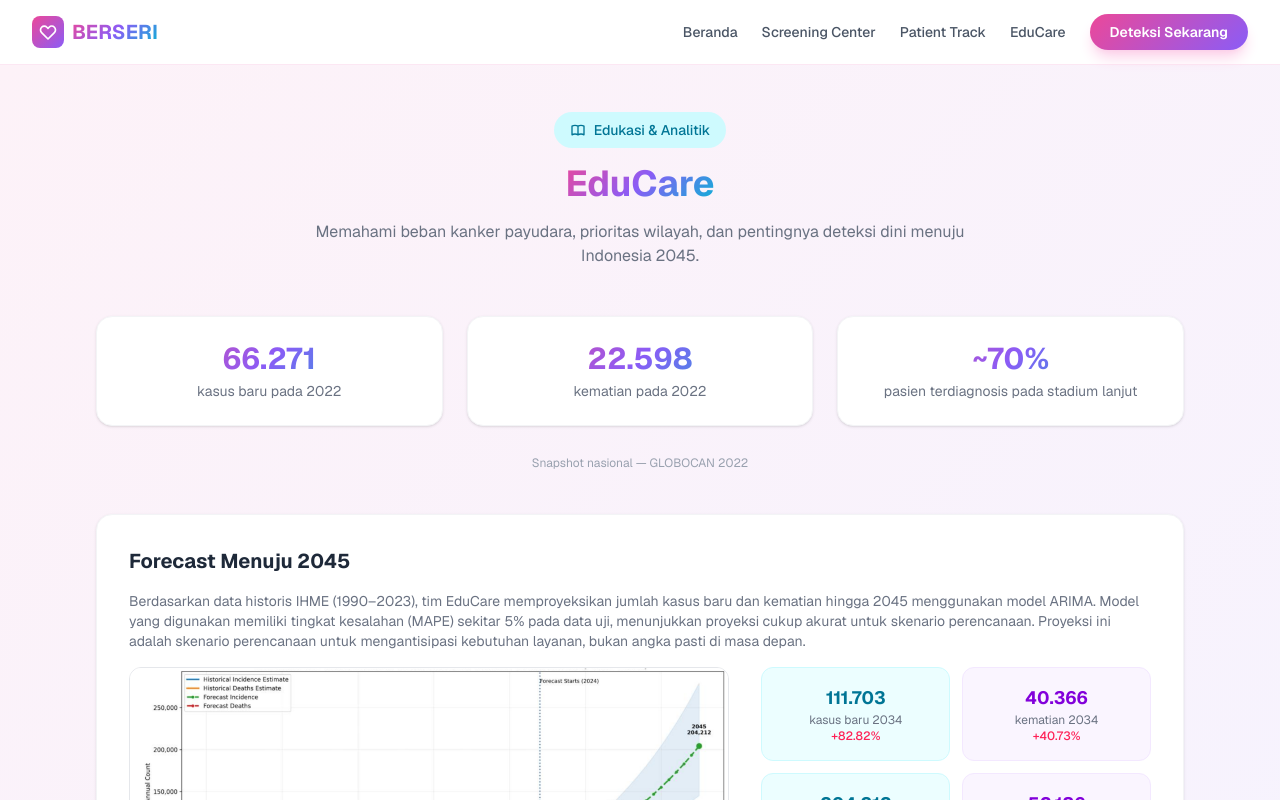
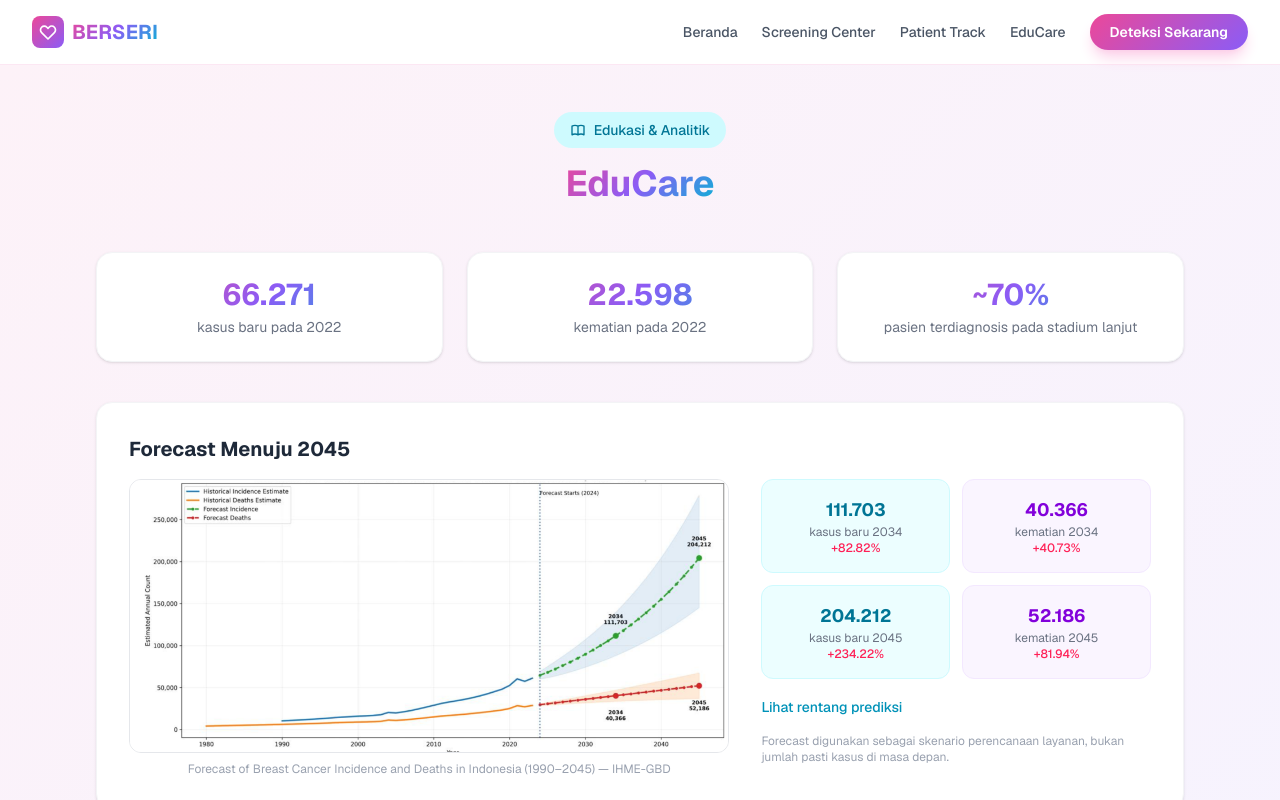
Before and after one commit to AlthafSyakirMaulana/breastcare-ai, a Next.js app: page /educare in a window 1280 px wide. Shown: the top 800 px of the page. Built offline with nearby package versions, Linux system fonts and the light colour scheme.

Commit message:
feat: forecast section layout with image left and metrics right

```diff
--- a/src/app/educare/page.tsx
+++ b/src/app/educare/page.tsx
@@ -48,9 +48,6 @@ export default function EduCarePage() {
               <h1 className="text-3xl sm:text-4xl font-bold mb-4">
                 <span className="gradient-text">EduCare</span>
               </h1>
-              <p className="text-gray-500 max-w-2xl mx-auto">
-                Memahami beban kanker payudara, prioritas wilayah, dan pentingnya deteksi dini menuju Indonesia 2045.
-              </p>
             </div>
 
             {/* Stat Cards */}
@@ -67,18 +64,12 @@ export default function EduCarePage() {
                 <p className="text-3xl font-bold gradient-text">~{data.nationalSnapshot2022.lateStageDiagnosisPercent}%</p>
                 <p className="text-sm text-gray-500 mt-1">pasien terdiagnosis pada stadium lanjut</p>
               </div>
-              <div className="md:col-span-3 text-center">
-                <span className="text-xs text-gray-400">Snapshot nasional — {data.nationalSnapshot2022.source}</span>
-              </div>
             </div>
 
             {/* 2. FORECAST */}
             <div className="bg-white rounded-2xl border border-gray-100 shadow-sm overflow-hidden mb-10 animate-slide-up stagger-2">
               <div className="p-6 sm:p-8">
                 <h2 className="text-xl font-bold text-gray-800 mb-4">Forecast Menuju 2045</h2>
-                <p className="text-sm text-gray-500 mb-4">
-                  Berdasarkan data historis IHME (1990–2023), tim EduCare memproyeksikan jumlah kasus baru dan kematian hingga 2045 menggunakan model ARIMA. Model yang digunakan memiliki tingkat kesalahan (MAPE) sekitar 5% pada data uji, menunjukkan proyeksi cukup akurat untuk skenario perencanaan. Proyeksi ini adalah skenario perencanaan untuk mengantisipasi kebutuhan layanan, bukan angka pasti di masa depan.
-                </p>
                 <div className="grid grid-cols-1 lg:grid-cols-5 gap-8 items-start">
                   <div className="lg:col-span-3">
                     <img
@@ -87,7 +78,7 @@ export default function EduCarePage() {
                       className="w-full rounded-xl border border-gray-200"
                     />
                     <p className="text-xs text-gray-400 mt-2 text-center">
-                      Forecast of Breast Cancer Incidence and Deaths in Indonesia (1990–2045) — IHME
+                      Forecast of Breast Cancer Incidence and Deaths in Indonesia (1990–2045) — IHME-GBD
                     </p>
                   </div>
                   <div className="lg:col-span-2 space-y-4">
@@ -297,7 +288,7 @@ export default function EduCarePage() {
                 <div className="px-6 pb-6 animate-slide-up">
                   <ul className="space-y-2 text-sm text-gray-600">
                     <li>• Snapshot nasional: GLOBOCAN 2022.</li>
-                    <li>• Forecast: hasil pengolahan berdasarkan estimasi historis IHME.</li>
+                    <li>• Forecast: hasil pengolahan berdasarkan estimasi historis IHME-GBD.</li>
                     <li>• Prioritas wilayah: pengolahan incidence rate, death rate, dan capaian SADANIS tingkat provinsi.</li>
                     <li>• Data ditampilkan dalam bentuk agregat dan tidak memuat data pasien.</li>
                   </ul>
```
